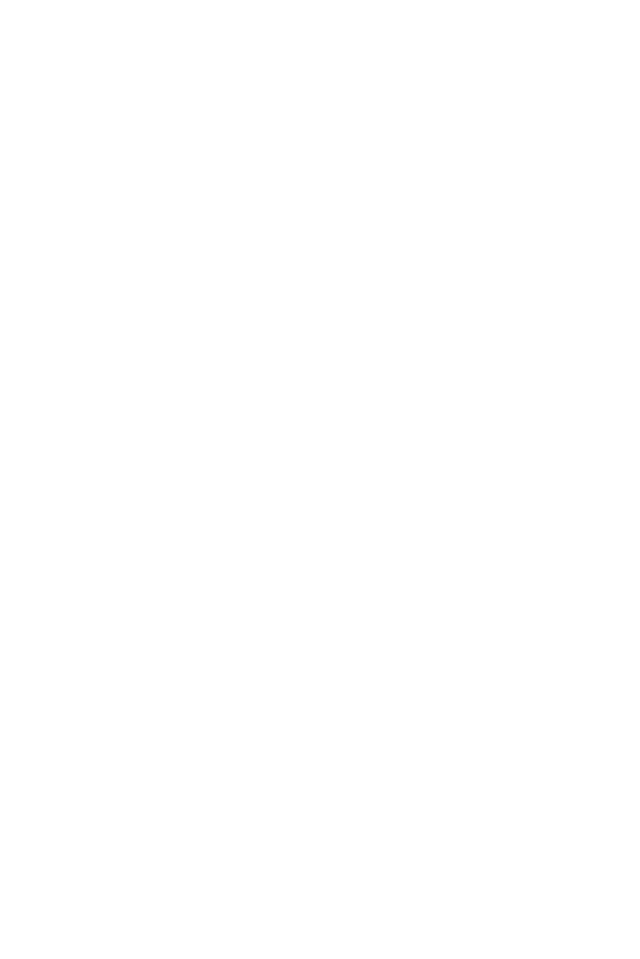
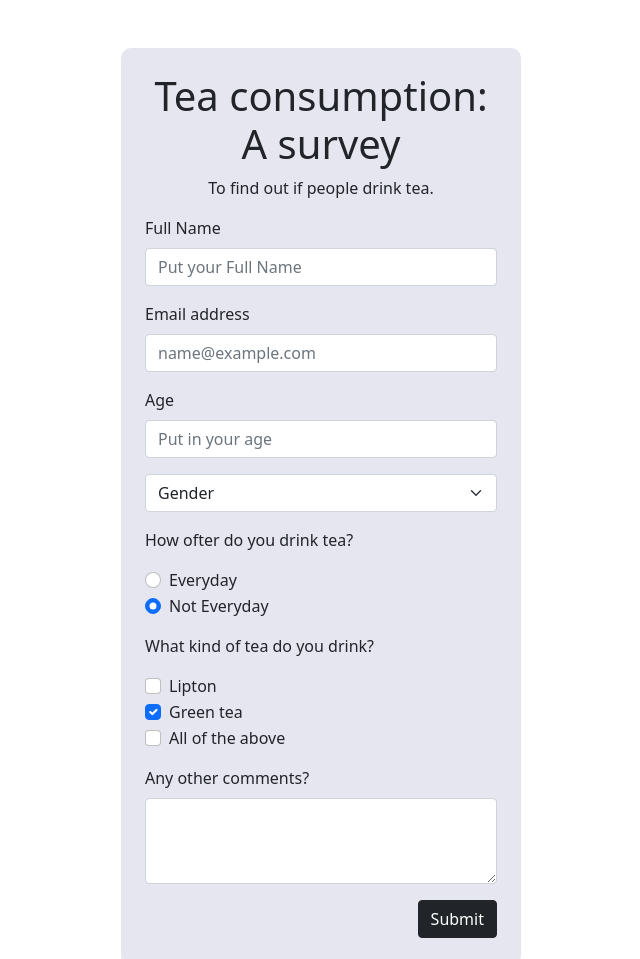
Before and after one commit to adamteddychang/Microverse_trials_review, a plain HTML site: page index.html in a window 1280 px wide. Shown: the top 959 px of the page, without its empty margins (319-959 px from the left). Before the commit the page ends 800 px from the top, so only its background shows below. Drawn offline with nearby package versions, Linux system fonts and the light colour scheme.

Commit message:
copied files from trials-project

```diff
--- /dev/null
+++ b/css/style.css
@@ -0,0 +1,7 @@
+.form-wrapper{
+  width: 400px;
+  height: auto;
+  margin: auto;
+  background-color: #e6e6f0;
+  border-radius: 10px;
+}
--- a/index.html
+++ b/index.html
@@ -1,12 +1,88 @@
 <!DOCTYPE html>
 <html lang="en">
-<head>
-  <meta charset="UTF-8">
-  <meta http-equiv="X-UA-Compatible" content="IE=edge">
-  <meta name="viewport" content="width=device-width, initial-scale=1.0">
-  <title>Document</title>
-</head>
-<body>
+  <head>
+    <meta charset="UTF-8">
+    <meta name="viewport" content="width=device-width, initial-scale=1"/>
+    <title>Tea consumption: A survey</title>
+    <link rel="stylesheet" href="css/style.css">
+    <link href="https://cdn.jsdelivr.net/npm/bootstrap@5.0.2/dist/css/bootstrap.min.css" rel="stylesheet" integrity="sha384-EVSTQN3/azprG1Anm3QDgpJLIm9Nao0Yz1ztcQTwFspd3yD65VohhpuuCOmLASjC" crossorigin="anonymous">
+  </head>
 
-</body>
+  <body>
+    <script src="https://cdn.freecodecamp.org/testable-projects-fcc/v1/bundle.js"></script>
+    <script src="https://cdn.jsdelivr.net/npm/bootstrap@5.0.2/dist/js/bootstrap.bundle.min.js" integrity="sha384-MrcW6ZMFYlzcLA8Nl+NtUVF0sA7MsXsP1UyJoMp4YLEuNSfAP+JcXn/tWtIaxVXM" crossorigin="anonymous"></script>
+<div class="form-wrapper p-4 my-5">
+  <h1 id="title" class="text-center" > Tea consumption: A survey</h1>
+<p id="description" class="text-center"> To find out if people drink tea.</p>
+<form action=""  id="survey-form">
+  <div class="mb-3">
+    <label for="name" class="form-label" id="name-label">Full Name</label>
+    <input type="name" class="form-control" id="name" placeholder="Put your Full Name" required>
+  </div>
+  <div class="mb-3">
+    <label for="email" class="form-label" id="email-label">Email address</label>
+    <input type="email" class="form-control" id="email" placeholder="name@example.com" required>
+  </div>
+  <div class="mb-3">
+    <label for="number" class="form-label" id="number-label">Age</label>
+    <input type="number" class="form-control" id="number" placeholder="Put in your age"  min="1" max="99" required>
+  </div>
+  <div class="mb-3">
+    <select class="form-select" aria-label="Default select example" id="dropdown">
+      <option selected>Gender</option>
+      <option value="1">male</option>
+      <option value="2">female</option>
+      <option value="3">prefer not to say</option>
+    </select>
+  </div>
+  <div class="mb-3">
+    <p>How ofter do you drink tea?</p>
+    <div class="form-check">
+      <input class="form-check-input" type="radio" name="flexRadioDefault" id="flexRadioDefault1" value="Everyday">
+      <label class="form-check-label" for="flexRadioDefault1">
+        Everyday
+      </label>
+    </div>
+    <div class="form-check">
+      <input class="form-check-input" type="radio" name="flexRadioDefault" id="flexRadioDefault2" value="Not Everyday" checked>
+      <label class="form-check-label" for="flexRadioDefault2">
+        Not Everyday
+      </label>
+    </div>
+  </div>
+  <div class="mb-3">
+    <p>What kind of tea do you drink?</p>
+    <div class="form-check">
+      <input class="form-check-input" type="checkbox" value="Lipton" id="flexCheckDefault">
+      <label class="form-check-label" for="flexCheckDefault">
+        Lipton
+      </label>
+    </div>
+    <div class="form-check">
+      <input class="form-check-input" type="checkbox" value="Greentea" id="flexCheckChecked" checked>
+      <label class="form-check-label" for="flexCheckChecked">
+        Green tea
+      </label>
+    </div>
+    <div class="form-check">
+      <input class="form-check-input" type="checkbox" value="All" id="flexCheckChecked" >
+      <label class="form-check-label" for="flexCheckChecked">
+        All of the above
+      </label>
+    </div>
+  </div>
+
+  <div class="mb-3">
+    <label for="exampleFormControlTextarea1" class="form-label">Any other comments?</label>
+    <textarea class="form-control" id="exampleFormControlTextarea1" rows="3"></textarea>
+  </div>
+  <div class="mb-1 w-100 text-end">
+  <button  class="btn btn-dark " type="submit" id="submit">Submit</button>
+</div>
+</form>
+</div>
+
+    <script  src="js/index.js"></script>
+  </body>
+
 </html>
```
Also changed, not shown: js/index.js (added, +28 -0 lines), style.css (deleted), 1 other file.
